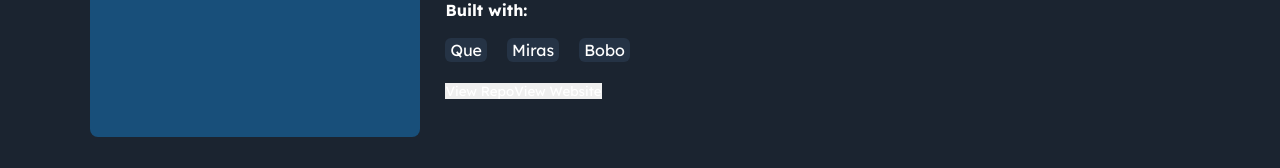
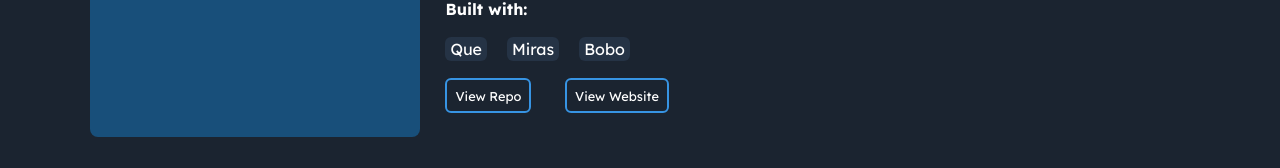
Before and after one commit to NTiger07/portfolio-react, a React (Create React App) app: page / in a window 1280 px wide. Shown: the part 2179-2347 px from the top of the page. Built offline with nearby package versions, Linux system fonts and the light colour scheme.

Commit message:
project done

```diff
--- a/src/components/Hero.css
+++ b/src/components/Hero.css
@@ -110,11 +110,12 @@
   padding: 8px;
   background-color: transparent;
   font-size: 22px;
-  border: solid 2px  rgb(55, 148, 227);
+  border: solid 2px rgb(55, 148, 227);
   border-radius: 6px;
   transition: all 0.3s ease-in;
 }
 .hero_section-contact button:hover {
   transform: scale(1.01);
   transition: all 0.3s ease-in;
+  border: solid 2px #fff;
 }
--- a/src/components/Projects.css
+++ b/src/components/Projects.css
@@ -56,3 +56,22 @@
   padding: 2px 5px;
   margin-right: 20px;
 }
+.project_links {
+  display: flex;
+  justify-content: space-between;
+  width: 30%;
+}
+.project_links button {
+  background-color: black;
+  padding: 8px;
+  background-color: transparent;
+  font-size: 1vw;
+  border: solid 2px rgb(55, 148, 227);
+  border-radius: 6px;
+  transition: all 0.3s ease-in;
+}
+.project_links button:hover {
+  transform: scale(1.01);
+  transition: all 0.3s ease-in;
+  border: solid 2px #fff;
+}
```
